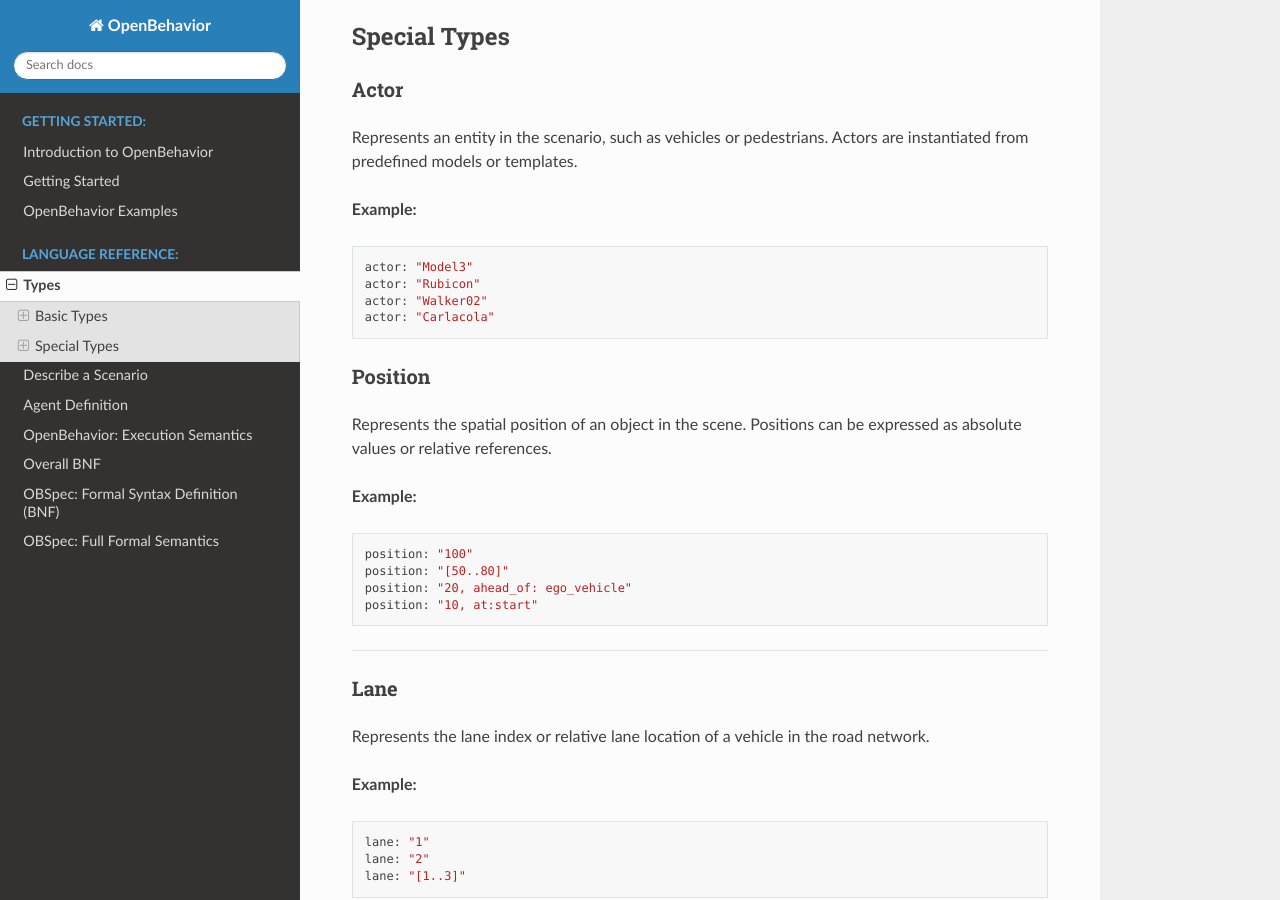
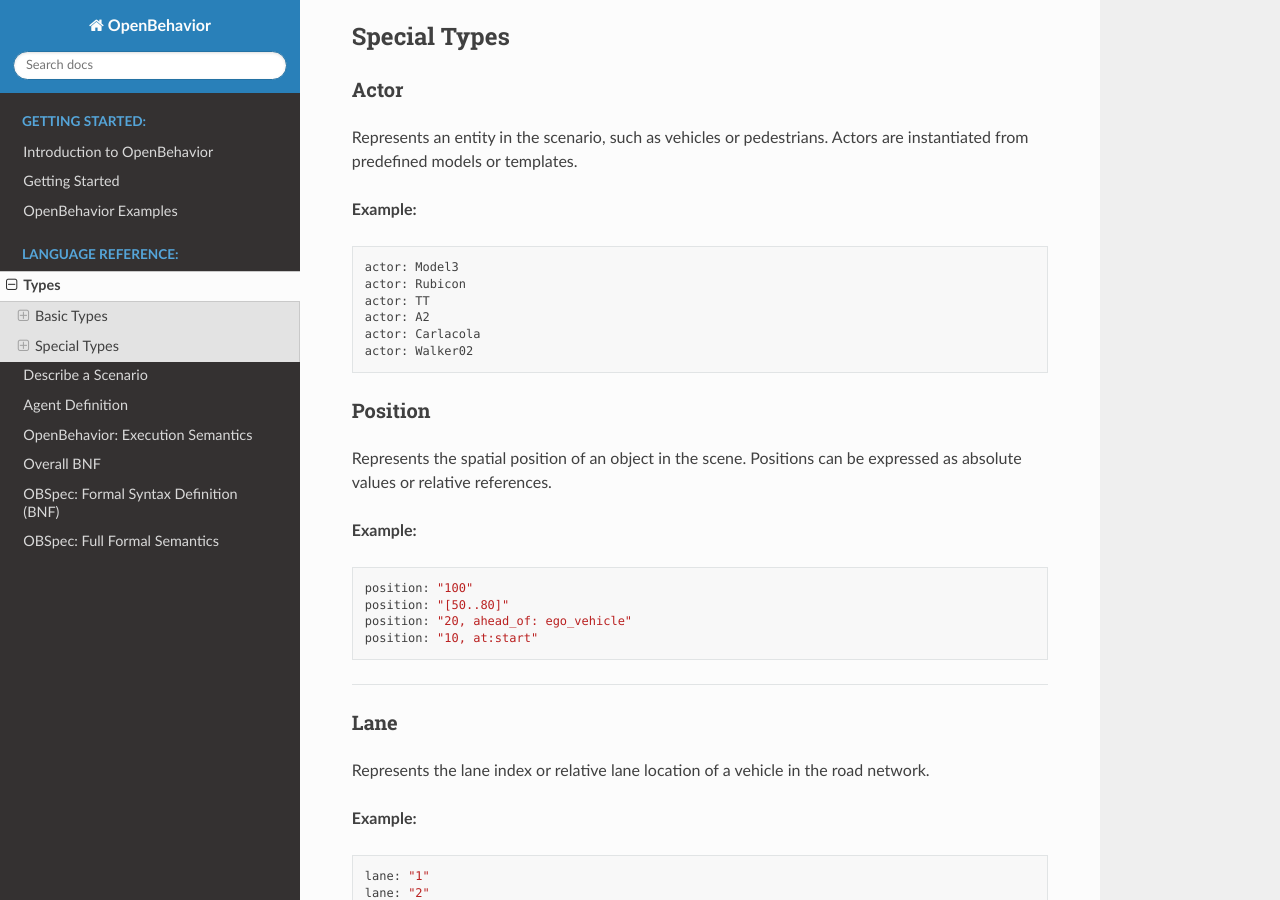
Before and after one commit to Sunshinesheep/OpenBehavior-doc, a Sphinx documentation site: the page built from docs/source/Types.md, in a window 1280 px wide and 900 px high, scrolled down 874 px. Built offline with Sphinx 7.4.7 and the Read the Docs theme 3.1.0, drawn with Linux system fonts in a browser that asks for light colours.

Commit message:
Update Types.md

````diff
--- a/docs/source/Types.md
+++ b/docs/source/Types.md
@@ -40,10 +40,12 @@ Represents an entity in the scenario, such as vehicles or pedestrians. Actors ar
 
 **Example:**
 ```python
-actor: "Model3"
-actor: "Rubicon"
-actor: "Walker02"
-actor: "Carlacola"
+actor: Model3
+actor: Rubicon
+actor: TT
+actor: A2
+actor: Carlacola
+actor: Walker02
 ```
 
 ### Position
````
